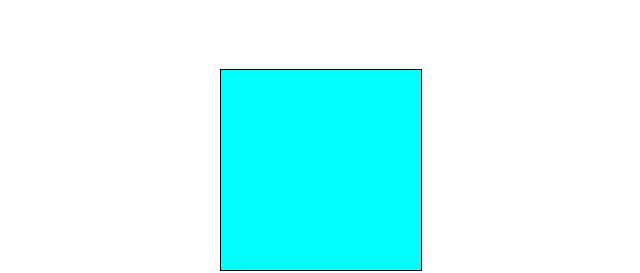
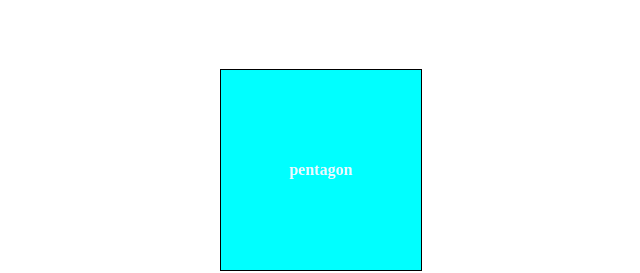
Before and after one commit to lalit7753/Animation, a plain HTML site: page index.html in a window 1280 px wide. Shown: the part 1337-1610 px from the top of the page, 319-959 px from the left. Drawn offline with nearby package versions, Linux system fonts and the light colour scheme.

Commit message:
Update index.html

```diff
--- a/index.html
+++ b/index.html
@@ -16,7 +16,7 @@
 
 <div class="animate2"><b>rectengle</b></div>
 
-<div class="animate3"><b></b></div>
+<div class="animate3"><b>pentagon</b></div>
 
 </body>
 
```
